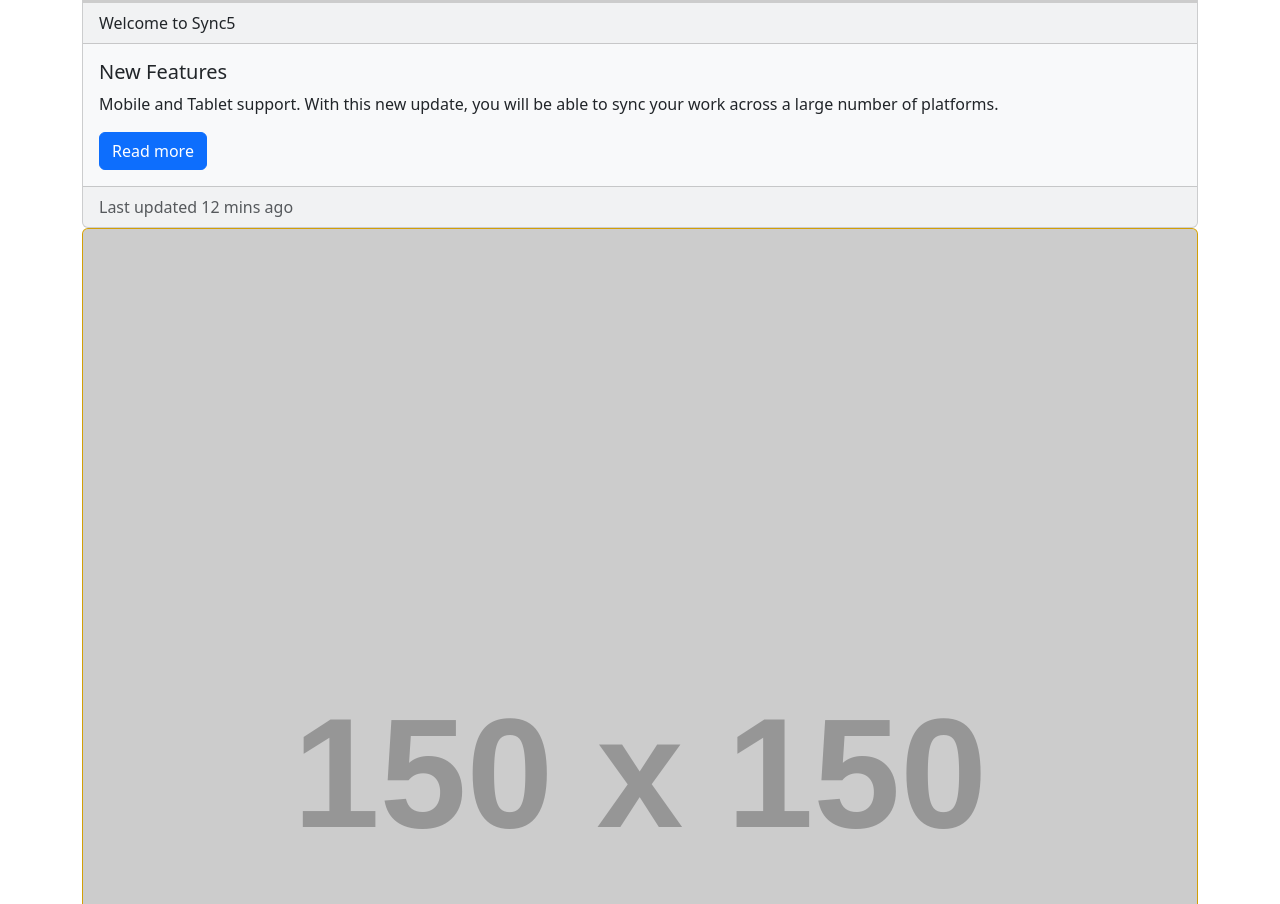
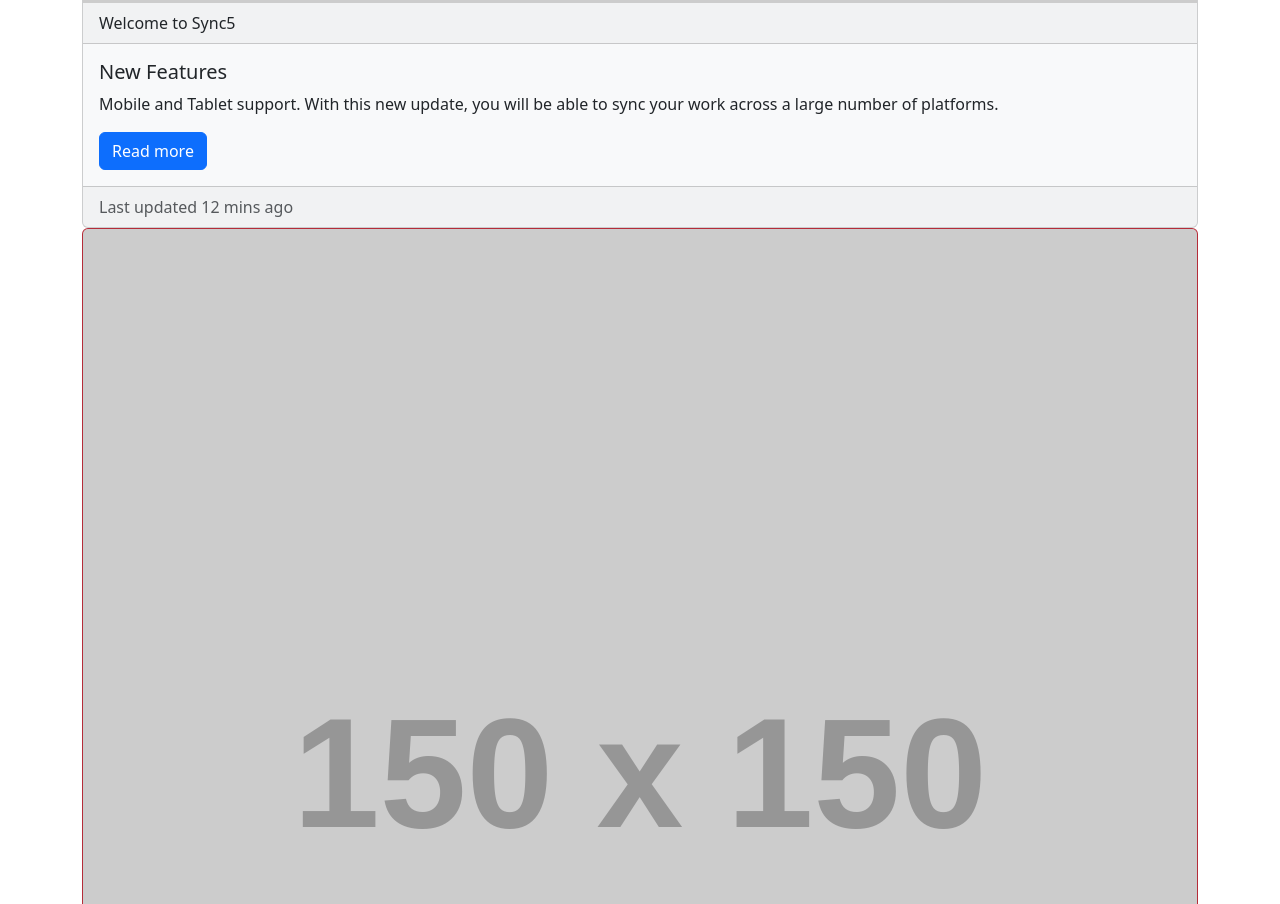
Before and after one commit to acciojob/bootstrap-card-flywitpavan, a website: page main.html in a window 1280 px wide. Shown: the part 1136-2040 px from the top of the page. Drawn offline with nearby package versions, Linux system fonts and the light colour scheme; placeholder pictures from the web are drawn by us.

Commit message:
created a submission

```diff
--- a/main.html
+++ b/main.html
@@ -30,8 +30,8 @@
                 </div>
             </div>
 
-            <!-- Second Card -->
-            <div class="card bg-warning">
+            <!-- Second Card (Updated to bg-danger) -->
+            <div class="card bg-danger">
                 <img src="https://via.placeholder.com/150" class="card-img-top" alt="Placeholder Image">
                 <div class="card-header">
                     Alert
```
